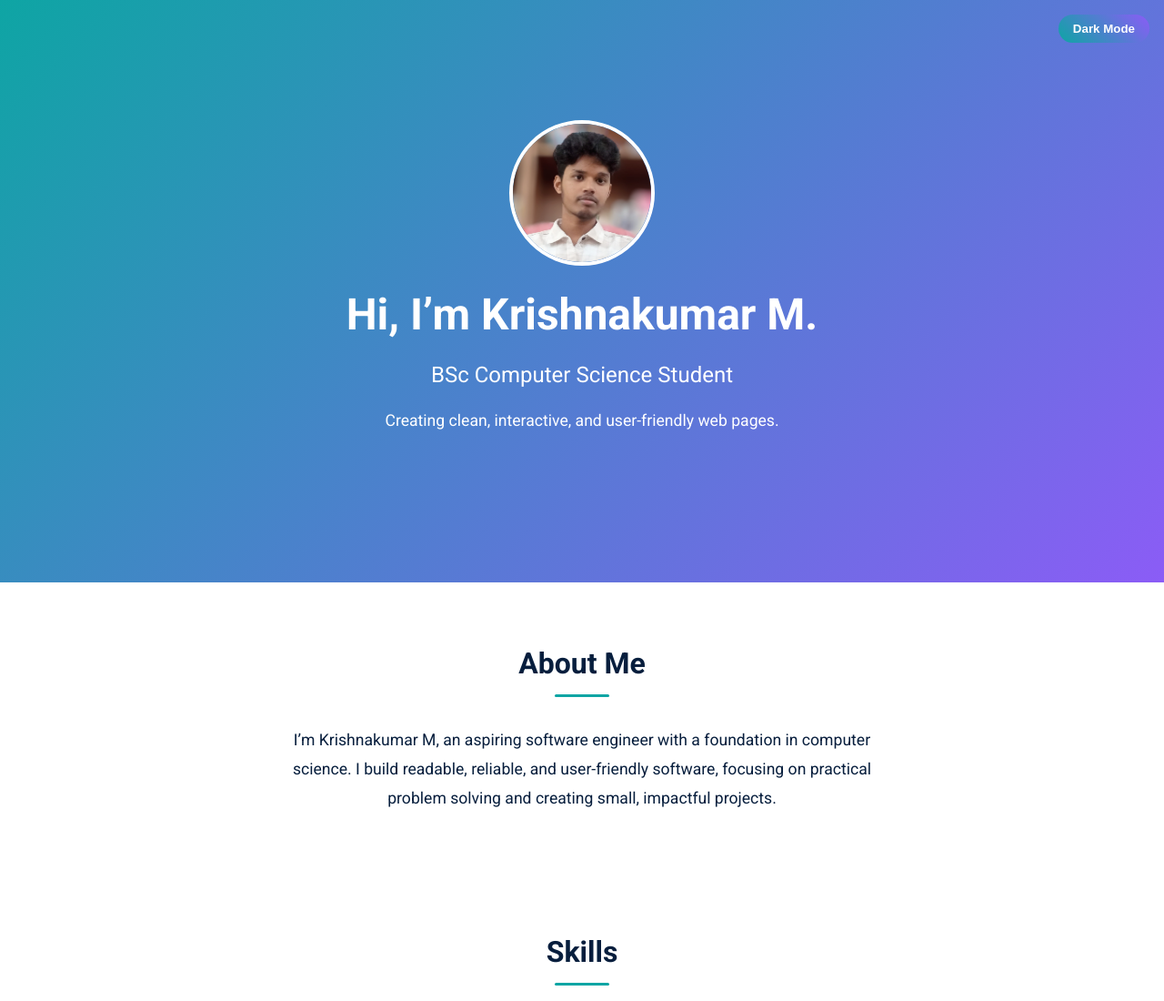
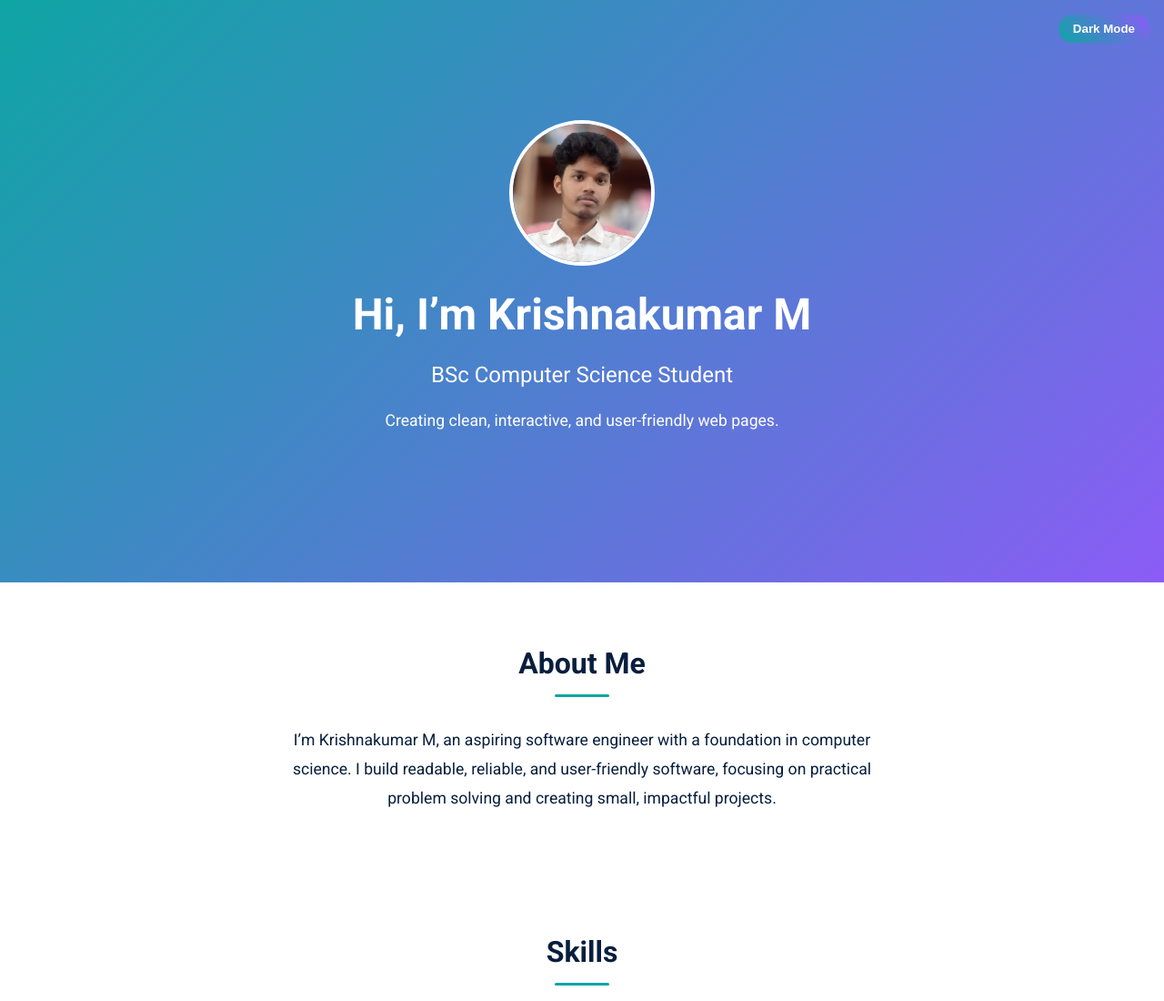
Before and after one commit to Krishnakumar-M-CS/Krishna-s-Portfolio, a plain HTML site: page index.html in a window 1280 px wide. Shown: the top 1100 px of the page at 91% size. Drawn offline with Linux system fonts and the light colour scheme.

Commit message:
Update index.html

```diff
--- a/index.html
+++ b/index.html
@@ -74,7 +74,7 @@
 <!-- Hero Section -->
 <header id="hero">
   <img src="profile.jpg" alt="Profile Picture">
-  <h1>Hi, I’m Krishnakumar M.</h1>
+  <h1>Hi, I’m Krishnakumar M</h1>
   <h2>BSc Computer Science Student</h2>
   <p>Creating clean, interactive, and user-friendly web pages.</p>
 </header>
```
